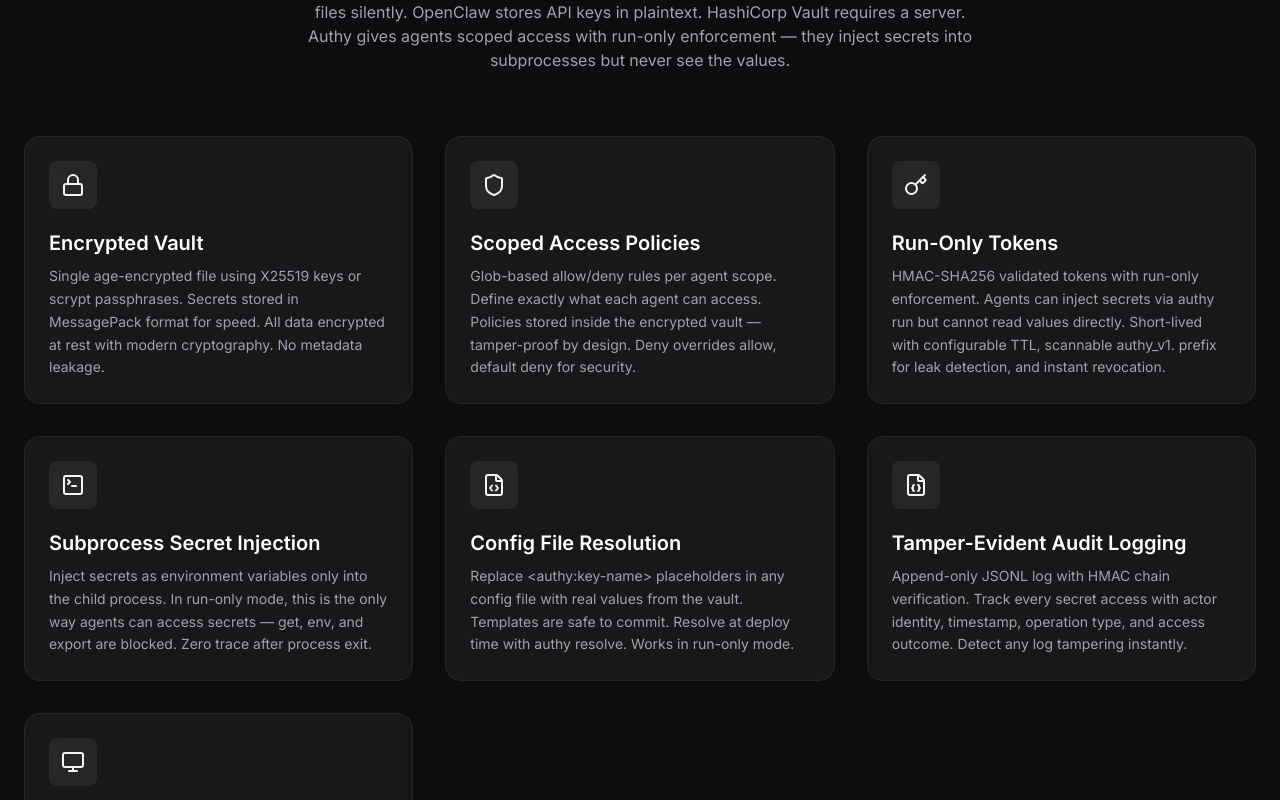
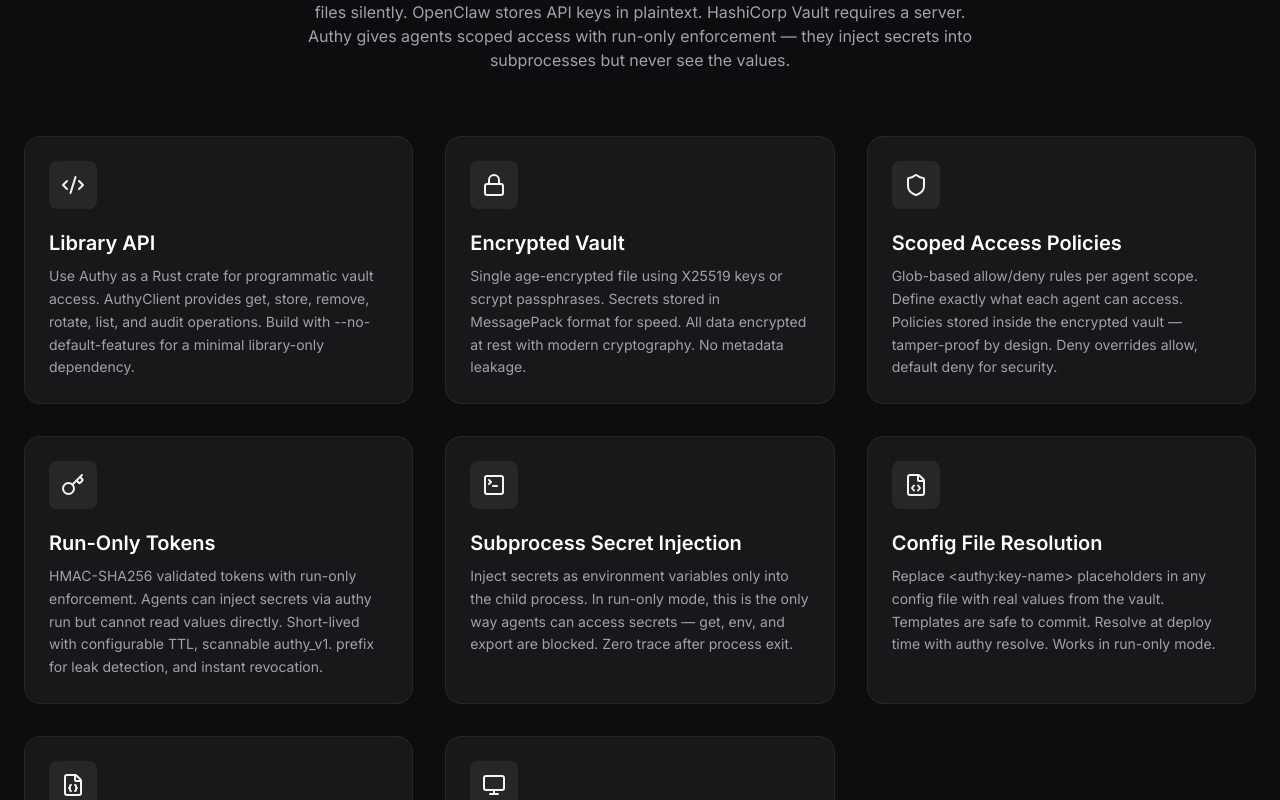
Before and after one commit to eric8810/authy, a React (Vite) app in the folder web/: page / in a window 1280 px wide. Shown: the part 1060-1860 px from the top of the page. Built offline with nearby package versions, Linux system fonts and the light colour scheme; no server answers.

Commit message:
feat: add Library API feature card and comparison row to landing page
- Add Library API feature card with Code2 icon in Features.tsx
- Add Programmatic Library API row in Comparison.tsx
- Add libraryApi translations to all 9 locale files

```diff
--- a/web/components/Comparison.tsx
+++ b/web/components/Comparison.tsx
@@ -19,6 +19,7 @@ export const Comparison: React.FC = () => {
     { feature: t('comparison.features.auditLogging'), authy: true, pass: false, vault: true, onepassword: true },
     { feature: t('comparison.features.runOnlyMode'), authy: true, pass: false, vault: false, onepassword: false },
     { feature: t('comparison.features.jsonOutput'), authy: true, pass: false, vault: true, onepassword: true },
+    { feature: t('comparison.features.libraryApi'), authy: true, pass: false, vault: true, onepassword: true },
     { feature: t('comparison.features.builtForAgents'), authy: true, pass: false, vault: false, onepassword: false },
   ];
 
--- a/web/components/Features.tsx
+++ b/web/components/Features.tsx
@@ -1,6 +1,6 @@
 import React from 'react';
 import { useTranslation } from 'react-i18next';
-import { Shield, Key, FileJson, TerminalSquare, Lock, Monitor, FileCode } from 'lucide-react';
+import { Shield, Key, FileJson, TerminalSquare, Lock, Monitor, FileCode, Code2 } from 'lucide-react';
 import { Feature } from '../types';
 import { FadeIn } from './FadeIn';
 
@@ -8,6 +8,11 @@ export const Features: React.FC = () => {
   const { t } = useTranslation();
 
   const features: Feature[] = [
+    {
+      title: t('features.libraryApi.title'),
+      description: t('features.libraryApi.description'),
+      icon: Code2
+    },
     {
       title: t('features.encryptedVault.title'),
       description: t('features.encryptedVault.description'),
--- a/web/locales/de.json
+++ b/web/locales/de.json
@@ -21,6 +21,10 @@
   "features": {
     "title": "Gebaut für das Agent-Zeitalter",
     "description": "Claude Code liest .env-Dateien unbemerkt. OpenClaw speichert API-Schlüssel im Klartext. Authy gibt Ihnen die Kontrolle darüber, was Ihre Agents sehen können.",
+    "libraryApi": {
+      "title": "Bibliotheks-API",
+      "description": "Nutzen Sie Authy als Rust-Crate für programmatischen Zugriff auf den Tresor. AuthyClient bietet get, store, remove, rotate, list und Audit-Operationen. Mit --no-default-features als reine Bibliothek nutzbar."
+    },
     "encryptedVault": {
       "title": "Verschlüsselter Tresor",
       "description": "Speicherung in einer einzelnen mit age verschlüsselten Datei. MessagePack-Format für Geschwindigkeit und Sicherheit, keine Metadaten-Lecks."
@@ -74,6 +78,7 @@
       "noAccountNeeded": "Ohne Konto",
       "auditLogging": "Audit",
       "subprocessInjection": "Subprozess-Injektion",
+      "libraryApi": "Programmatische Bibliotheks-API",
       "builtForAgents": "Für Agents entwickelt",
       "runOnlyMode": "Nur-Ausführungsmodus",
       "jsonOutput": "Strukturierte JSON-Ausgabe"
--- a/web/locales/en.json
+++ b/web/locales/en.json
@@ -21,6 +21,10 @@
   "features": {
     "title": "Built for the Agent Age",
     "description": "Traditional secrets managers weren't designed for AI agents. Claude Code reads .env files silently. OpenClaw stores API keys in plaintext. HashiCorp Vault requires a server. Authy gives agents scoped access with run-only enforcement — they inject secrets into subprocesses but never see the values.",
+    "libraryApi": {
+      "title": "Library API",
+      "description": "Use Authy as a Rust crate for programmatic vault access. AuthyClient provides get, store, remove, rotate, list, and audit operations. Build with --no-default-features for a minimal library-only dependency."
+    },
     "encryptedVault": {
       "title": "Encrypted Vault",
       "description": "Single age-encrypted file using X25519 keys or scrypt passphrases. Secrets stored in MessagePack format for speed. All data encrypted at rest with modern cryptography. No metadata leakage."
@@ -76,6 +80,7 @@
       "subprocessInjection": "Subprocess Injection",
       "runOnlyMode": "Run-Only Mode",
       "jsonOutput": "Structured JSON Output",
+      "libraryApi": "Programmatic Library API",
       "builtForAgents": "Built for AI Agents"
     }
   },
--- a/web/locales/es.json
+++ b/web/locales/es.json
@@ -21,6 +21,10 @@
   "features": {
     "title": "Diseñado para la era de los Agents",
     "description": "Claude Code lee archivos .env de forma silenciosa. OpenClaw almacena las claves API en texto plano. Authy te da control sobre lo que tus agents pueden ver.",
+    "libraryApi": {
+      "title": "API de biblioteca",
+      "description": "Usa Authy como crate de Rust para acceso programático al cofre. AuthyClient proporciona operaciones de get, store, remove, rotate, list y auditoría. Compila con --no-default-features para una dependencia mínima de biblioteca."
+    },
     "encryptedVault": {
       "title": "Cofre cifrado",
       "description": "Almacenamiento en un único archivo cifrado con age. Formato MessagePack para velocidad y seguridad, sin fugas de metadatos."
@@ -74,6 +78,7 @@
       "noAccountNeeded": "Sin registro",
       "auditLogging": "Auditoría",
       "subprocessInjection": "Inyección en subprocesos",
+      "libraryApi": "API de biblioteca programática",
       "builtForAgents": "Diseñado para Agents",
       "runOnlyMode": "Modo solo ejecución",
       "jsonOutput": "Salida JSON estructurada"
--- a/web/locales/fr.json
+++ b/web/locales/fr.json
@@ -21,6 +21,10 @@
   "features": {
     "title": "Conçu pour l'ère des Agents",
     "description": "Claude Code lit les fichiers .env silencieusement. OpenClaw stocke les clés API en clair. Authy vous donne le contrôle sur ce que vos agents peuvent voir.",
+    "libraryApi": {
+      "title": "API bibliothèque",
+      "description": "Utilisez Authy comme crate Rust pour un accès programmatique au coffre. AuthyClient fournit les opérations get, store, remove, rotate, list et audit. Compilez avec --no-default-features pour une dépendance bibliothèque minimale."
+    },
     "encryptedVault": {
       "title": "Coffre chiffré",
       "description": "Stockage dans un fichier unique chiffré avec age. Format MessagePack pour rapidité et sécurité, aucune fuite de métadonnées."
@@ -74,6 +78,7 @@
       "noAccountNeeded": "Sans compte",
       "auditLogging": "Audit",
       "subprocessInjection": "Injection en sous-processus",
+      "libraryApi": "API bibliothèque programmatique",
       "builtForAgents": "Conçu pour les Agents",
       "runOnlyMode": "Mode exécution seule",
       "jsonOutput": "Sortie JSON structurée"
--- a/web/locales/ja.json
+++ b/web/locales/ja.json
@@ -22,6 +22,10 @@
   "features": {
     "title": "Agent 時代のために",
     "description": "Claude Code は .env ファイルを無断で読み取り、OpenClaw は API キーを平文で保存します。Authy は Agent が見える範囲を制御します。",
+    "libraryApi": {
+      "title": "ライブラリAPI",
+      "description": "AuthyをRustクレートとしてプログラムからボールトにアクセス。AuthyClientはget、store、remove、rotate、list、監査操作を提供。--no-default-featuresで最小限のライブラリ依存でビルド可能。"
+    },
     "encryptedVault": {
       "title": "暗号化ボールト",
       "description": "age 暗号化による単一ファイル保存。MessagePack フォーマットで高速かつ安全。メタデータ漏洩の心配なし。"
@@ -75,6 +79,7 @@
       "noAccountNeeded": "アカウント不要",
       "auditLogging": "監査ログ",
       "subprocessInjection": "サブプロセス注入",
+      "libraryApi": "プログラムライブラリAPI",
       "builtForAgents": "Agent 向けに設計",
       "runOnlyMode": "実行専用モード",
       "jsonOutput": "構造化 JSON 出力"
--- a/web/locales/ko.json
+++ b/web/locales/ko.json
@@ -22,6 +22,10 @@
   "features": {
     "title": "Agent 시대를 위한 설계",
     "description": "Claude Code는 .env 파일을 조용히 읽고, OpenClaw는 API 키를 평문으로 저장합니다. Authy는 Agent가 볼 수 있는 범위를 제어합니다.",
+    "libraryApi": {
+      "title": "라이브러리 API",
+      "description": "Authy를 Rust 크레이트로 사용하여 프로그래밍 방식으로 볼트에 접근합니다. AuthyClient는 get, store, remove, rotate, list 및 감사 작업을 제공합니다. --no-default-features로 최소 라이브러리 의존성으로 빌드 가능합니다."
+    },
     "encryptedVault": {
       "title": "암호화 볼트",
       "description": "age 암호화 기반 단일 파일 저장. MessagePack 포맷으로 빠르고 안전하며, 메타데이터 유출 위험 없음."
@@ -75,6 +79,7 @@
       "noAccountNeeded": "계정 불필요",
       "auditLogging": "감사 로그",
       "subprocessInjection": "서브프로세스 주입",
+      "libraryApi": "프로그래밍 라이브러리 API",
       "builtForAgents": "Agent 전용 설계",
       "runOnlyMode": "실행 전용 모드",
       "jsonOutput": "구조화된 JSON 출력"
--- a/web/locales/pt.json
+++ b/web/locales/pt.json
@@ -21,6 +21,10 @@
   "features": {
     "title": "Projetado para a era dos Agents",
     "description": "O Claude Code lê arquivos .env silenciosamente. O OpenClaw armazena chaves API em texto puro. O Authy dá a você controle sobre o que seus agents podem ver.",
+    "libraryApi": {
+      "title": "API de biblioteca",
+      "description": "Use o Authy como crate Rust para acesso programático ao cofre. AuthyClient fornece operações de get, store, remove, rotate, list e auditoria. Compile com --no-default-features para uma dependência mínima de biblioteca."
+    },
     "encryptedVault": {
       "title": "Cofre criptografado",
       "description": "Armazenamento em um único arquivo criptografado com age. Formato MessagePack para velocidade e segurança, sem vazamento de metadados."
@@ -74,6 +78,7 @@
       "noAccountNeeded": "Sem cadastro",
       "auditLogging": "Auditoria",
       "subprocessInjection": "Injeção em subprocessos",
+      "libraryApi": "API de biblioteca programática",
       "builtForAgents": "Projetado para Agents",
       "runOnlyMode": "Modo somente execução",
       "jsonOutput": "Saída JSON estruturada"
--- a/web/locales/zh-TW.json
+++ b/web/locales/zh-TW.json
@@ -22,6 +22,10 @@
   "features": {
     "title": "面向 Agent 時代的設計",
     "description": "Claude Code 會靜默讀取 .env 檔案，OpenClaw 以明文儲存 API 密鑰。Authy 讓您掌控 Agent 能看到的內容。",
+    "libraryApi": {
+      "title": "函式庫 API",
+      "description": "將 Authy 作為 Rust crate 用於程式化存取保險庫。AuthyClient 提供 get、store、remove、rotate、list 和稽核操作。使用 --no-default-features 建置最小函式庫依賴。"
+    },
     "encryptedVault": {
       "title": "加密儲存",
       "description": "採用 age 加密的單一檔案儲存，MessagePack 格式兼顧效能與安全，杜絕元資料外洩風險。"
@@ -75,6 +79,7 @@
       "noAccountNeeded": "無需註冊",
       "auditLogging": "稽核日誌",
       "subprocessInjection": "程序注入",
+      "libraryApi": "程式化函式庫 API",
       "builtForAgents": "面向 Agent 設計",
       "runOnlyMode": "僅執行模式",
       "jsonOutput": "結構化 JSON 輸出"
--- a/web/locales/zh.json
+++ b/web/locales/zh.json
@@ -22,6 +22,10 @@
   "features": {
     "title": "面向 Agent 时代的设计",
     "description": "Claude Code 会静默读取 .env 文件，OpenClaw 以明文存储 API 密钥。Authy 让您掌控 Agent 能看到的内容。",
+    "libraryApi": {
+      "title": "库 API",
+      "description": "将 Authy 作为 Rust crate 用于程序化访问保险库。AuthyClient 提供 get、store、remove、rotate、list 和审计操作。使用 --no-default-features 构建最小库依赖。"
+    },
     "encryptedVault": {
       "title": "加密存储",
       "description": "采用 age 加密的单一文件存储，MessagePack 格式兼顾性能与安全，杜绝元数据泄露风险。"
@@ -77,6 +81,7 @@
       "subprocessInjection": "进程注入",
       "runOnlyMode": "仅运行模式",
       "jsonOutput": "结构化 JSON 输出",
+      "libraryApi": "程序化库 API",
       "builtForAgents": "面向 Agent 设计"
     }
   },
```
